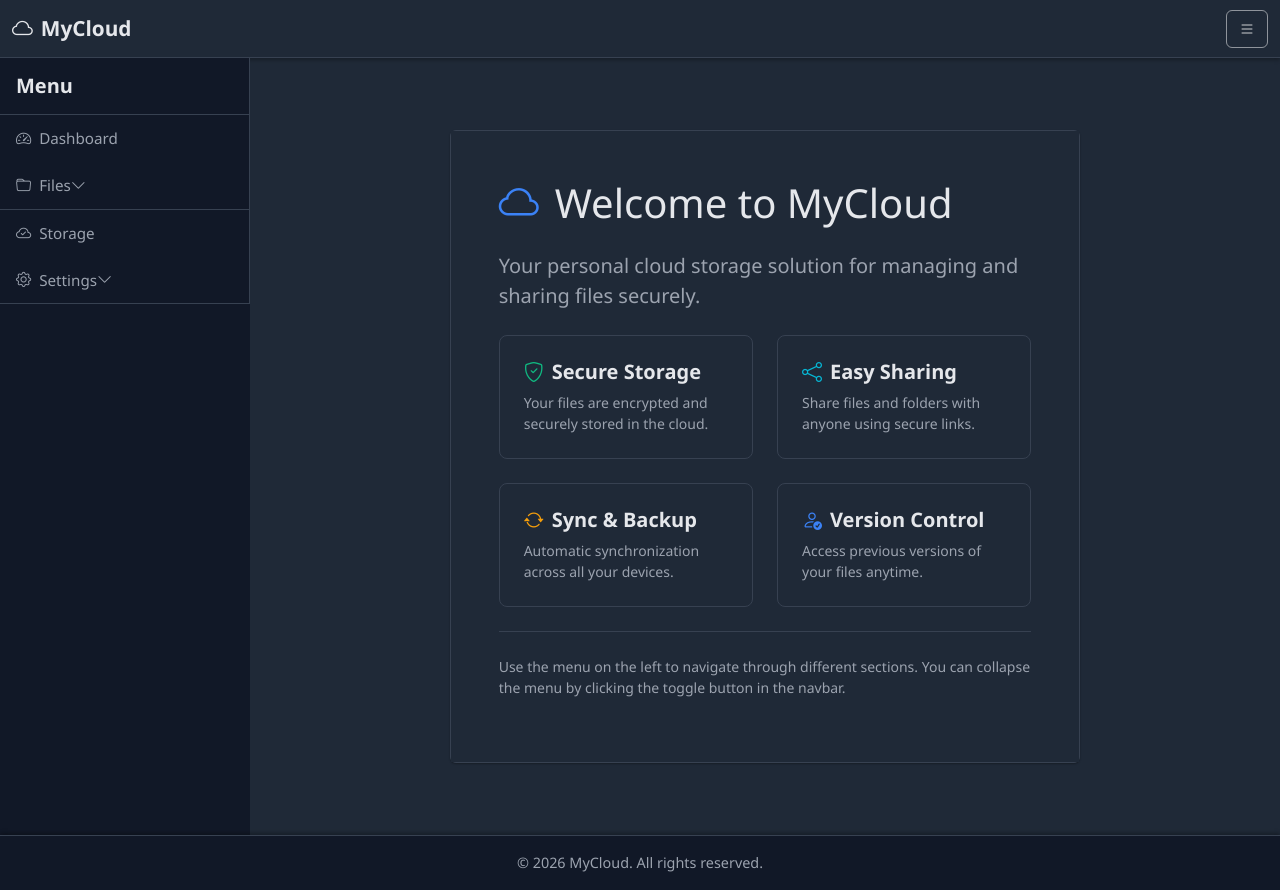
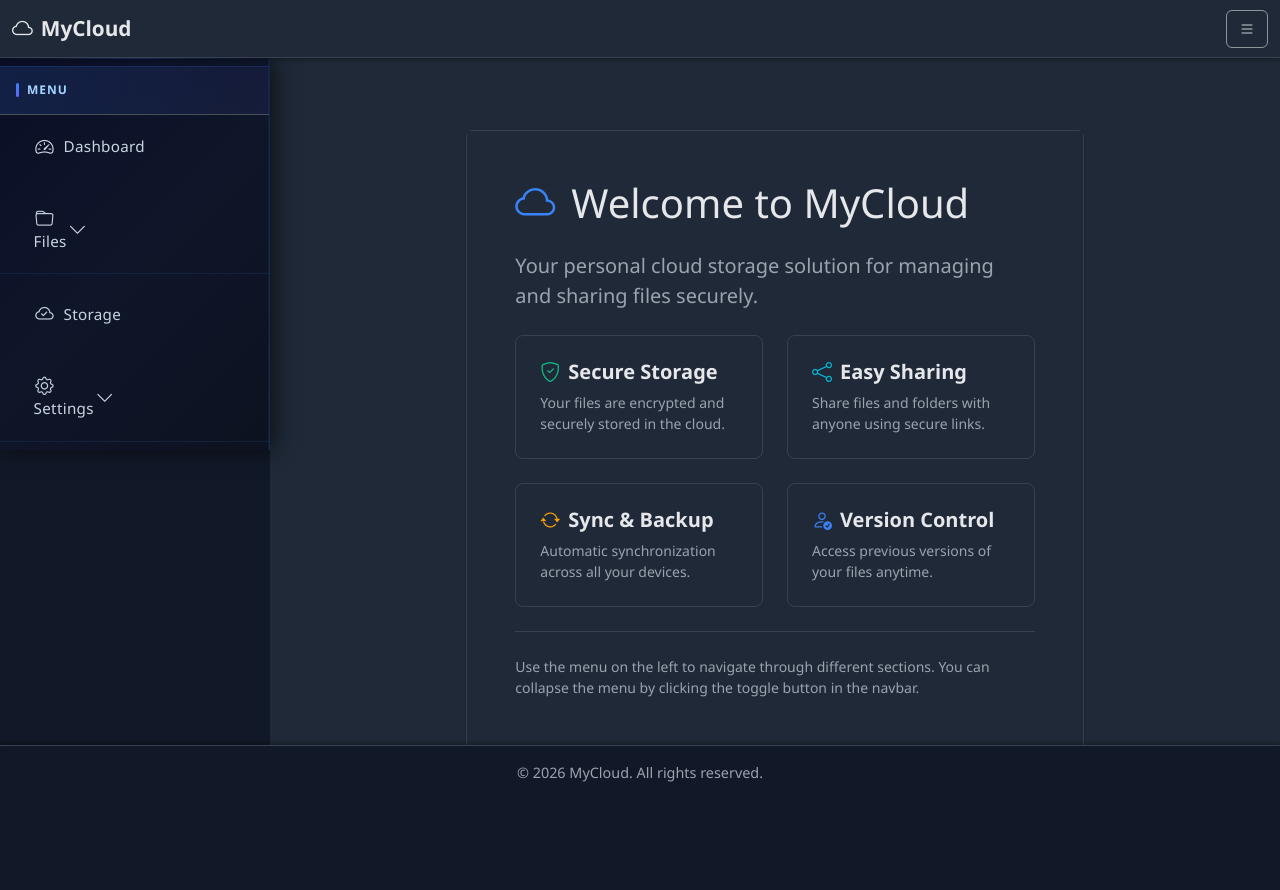
Before and after one commit to bhaskar4k/My-Cloud, an Angular app in the folder app/: page /home in a window 1280 px wide. After the commit the page ends 800 px from the top, so only its background shows below. Built offline with nearby package versions, Linux system fonts and the light colour scheme.

Commit message:
ui light to dark mode

```diff
--- a/app/src/app/page-components/home/home.component.html
+++ b/app/src/app/page-components/home/home.component.html
@@ -45,4 +45,52 @@
             </div>
         </div>
     </div>
+
+
+    <div class="row">
+        <div class="col-lg-8 mx-auto">
+            <div class="card shadow-sm">
+                <div class="card-body p-5">
+                    <h1 class="card-title mb-4">
+                        <i class="bi bi-cloud me-3" style="font-size: 2.5rem; color: #3b82f6;"></i>Welcome to MyCloud
+                    </h1>
+                    <p class="card-text lead text-muted mb-4">
+                        Your personal cloud storage solution for managing and sharing files securely.
+                    </p>
+                    <div class="row g-4">
+                        <div class="col-md-6">
+                            <div class="feature-box">
+                                <h5><i class="bi bi-shield-check text-success me-2"></i>Secure Storage</h5>
+                                <p class="text-muted small">Your files are encrypted and securely stored in the cloud.
+                                </p>
+                            </div>
+                        </div>
+                        <div class="col-md-6">
+                            <div class="feature-box">
+                                <h5><i class="bi bi-share text-info me-2"></i>Easy Sharing</h5>
+                                <p class="text-muted small">Share files and folders with anyone using secure links.</p>
+                            </div>
+                        </div>
+                        <div class="col-md-6">
+                            <div class="feature-box">
+                                <h5><i class="bi bi-arrow-repeat text-warning me-2"></i>Sync & Backup</h5>
+                                <p class="text-muted small">Automatic synchronization across all your devices.</p>
+                            </div>
+                        </div>
+                        <div class="col-md-6">
+                            <div class="feature-box">
+                                <h5><i class="bi bi-person-check text-primary me-2"></i>Version Control</h5>
+                                <p class="text-muted small">Access previous versions of your files anytime.</p>
+                            </div>
+                        </div>
+                    </div>
+                    <hr class="my-4" />
+                    <p class="text-muted small">
+                        Use the menu on the left to navigate through different sections. You can collapse the menu by
+                        clicking the toggle button in the navbar.
+                    </p>
+                </div>
+            </div>
+        </div>
+    </div>
 </div>
--- a/app/src/app/page-components/layout/footer/footer.component.css
+++ b/app/src/app/page-components/layout/footer/footer.component.css
@@ -1,7 +1,11 @@
 footer {
+    position: sticky;
+    bottom: 0;
+    z-index: 999;
     background-color: #111827 !important;
     border-top: 1px solid #374151;
     box-shadow: 0 -2px 4px rgba(0, 0, 0, 0.3);
+    flex-shrink: 0;
 }
 
 footer p {
--- a/app/src/app/page-components/layout/layout-base/layout-base.component.css
+++ b/app/src/app/page-components/layout/layout-base/layout-base.component.css
@@ -28,8 +28,28 @@
     overflow: auto !important;
 }
 
-/* Layout-specific styles - dark theme */
+/* Layout structure for sticky navbar and footer */
+div.d-flex.flex-column.vh-100 {
+    display: flex;
+    flex-direction: column;
+    height: 100vh;
+    overflow: hidden;
+}
+
+/* Main content area with flex grow */
+div.d-flex.flex-grow-1 {
+    display: flex;
+    flex-grow: 1;
+    min-height: 0;
+    overflow: hidden;
+}
+
+/* Main content scrollable */
 main {
     background-color: #1f2937;
     color: #e5e7eb;
+    flex: 1;
+    overflow-y: auto;
+    overflow-x: hidden;
+    min-height: 0;
 }
--- a/app/src/app/page-components/layout/navbar/navbar.component.css
+++ b/app/src/app/page-components/layout/navbar/navbar.component.css
@@ -1,7 +1,11 @@
 .navbar {
+    position: sticky;
+    top: 0;
+    z-index: 1000;
     box-shadow: 0 2px 4px rgba(0, 0, 0, 0.3);
     background-color: #1f2937 !important;
     border-bottom: 1px solid #374151;
+    flex-shrink: 0;
 }
 
 .navbar-brand {
--- a/app/src/app/page-components/layout/side-panel/side-panel.component.css
+++ b/app/src/app/page-components/layout/side-panel/side-panel.component.css
@@ -1,11 +1,28 @@
+/* Modern Stylish Side Panel */
 .side-panel {
-  background-color: #111827;
-  border-right: 1px solid #374151;
-  min-width: 250px;
-  max-width: 250px;
+  background: linear-gradient(135deg, #0a0e27 0%, #0f1629 50%, #0d1220 100%);
+  border-right: 1px solid rgba(59, 130, 246, 0.2);
+  min-width: 270px;
+  max-width: 270px;
   overflow-y: auto;
-  transition: all 0.3s ease;
+  overflow-x: hidden;
+  transition: all 0.3s cubic-bezier(0.4, 0, 0.2, 1);
   position: relative;
+  box-shadow: 4px 0 20px rgba(0, 0, 0, 0.6), inset -1px 0 1px rgba(59, 130, 246, 0.1);
+  display: flex;
+  flex-direction: column;
+  backdrop-filter: blur(10px);
+}
+
+.side-panel::before {
+  content: '';
+  position: absolute;
+  top: 0;
+  left: 0;
+  right: 0;
+  height: 1px;
+  background: linear-gradient(90deg, transparent, rgba(59, 130, 246, 0.3), transparent);
+  pointer-events: none;
 }
 
 .side-panel.closed {
@@ -13,66 +30,200 @@
   max-width: 0;
   border-right: none;
   overflow: hidden;
+  box-shadow: none;
+}
+
+/* Scrollbar Styling */
+.side-panel::-webkit-scrollbar {
+  width: 6px;
+}
+
+.side-panel::-webkit-scrollbar-track {
+  background: transparent;
+}
+
+.side-panel::-webkit-scrollbar-thumb {
+  background: linear-gradient(180deg, rgba(59, 130, 246, 0.4), rgba(99, 102, 241, 0.4));
+  border-radius: 10px;
+  transition: all 0.3s ease;
+}
+
+.side-panel::-webkit-scrollbar-thumb:hover {
+  background: linear-gradient(180deg, rgba(59, 130, 246, 0.6), rgba(99, 102, 241, 0.6));
 }
 
 .side-panel-content {
   padding: 0;
+  flex: 1;
 }
 
 .side-panel-content h5 {
-  color: #e5e7eb;
-  border-bottom-color: #374151 !important;
-  font-weight: 600;
+  color: #a5d6ff;
+  background: linear-gradient(90deg, rgba(59, 130, 246, 0.15) 0%, rgba(99, 102, 241, 0.08) 100%);
+  border-bottom: 1px solid rgba(59, 130, 246, 0.25);
+  border-top: 1px solid rgba(59, 130, 246, 0.15);
+  font-weight: 800;
+  padding: 1.2rem 1.5rem;
+  margin: 0.5rem 0 0 0;
+  letter-spacing: 1px;
+  text-transform: uppercase;
+  font-size: 0.75rem;
+  display: flex;
+  align-items: center;
+  gap: 0.5rem;
+  position: relative;
+}
+
+.side-panel-content h5::before {
+  content: '';
+  width: 3px;
+  height: 14px;
+  background: linear-gradient(180deg, #3b82f6, #6366f1);
+  border-radius: 2px;
 }
 
 .nav-link {
-  color: #9ca3af !important;
-  padding: 0.75rem 1rem !important;
+  color: #cbd5e1 !important;
+  padding: 0.9rem 1.35rem !important;
   border: none;
-  background: none;
+  background: transparent;
   text-align: left;
   cursor: pointer;
-  transition: all 0.2s ease;
+  transition: all 0.3s cubic-bezier(0.4, 0, 0.2, 1);
   font-size: 0.95rem;
+  display: flex;
+  align-items: center;
+  justify-content: flex-start;
+  margin: 0.4rem 0.75rem;
+  border-radius: 0.75rem;
+  font-weight: 500;
+  letter-spacing: 0.3px;
+  position: relative;
+  overflow: hidden;
+}
+
+.nav-link::before {
+  content: '';
+  position: absolute;
+  left: 0;
+  top: 0;
+  width: 0;
+  height: 100%;
+  background: linear-gradient(90deg, rgba(59, 130, 246, 0.2), transparent);
+  transition: width 0.3s ease;
+  border-radius: 0.75rem;
 }
 
 .nav-link:hover {
-  background-color: #1f2937;
-  color: #e5e7eb !important;
+  background-color: rgba(59, 130, 246, 0.1);
+  color: #a5d6ff !important;
+  transform: translateX(6px);
+  box-shadow: inset 0 0 12px rgba(59, 130, 246, 0.1);
+}
+
+.nav-link:hover::before {
+  width: 100%;
+}
+
+.nav-link:hover i {
+  color: #60a5fa;
+  transform: scale(1.15) rotate(5deg);
 }
 
 .nav-link.active {
-  background-color: #3b82f6;
-  color: white !important;
-  border-left: 4px solid #1e40af;
+  background: linear-gradient(90deg, rgba(59, 130, 246, 0.25) 0%, rgba(99, 102, 241, 0.15) 100%);
+  color: #a5d6ff !important;
+  border-left: 3px solid #3b82f6;
+  padding-left: calc(1.35rem - 3px) !important;
+  font-weight: 700;
+  box-shadow: 0 4px 12px rgba(59, 130, 246, 0.15), inset 0 0 12px rgba(59, 130, 246, 0.08);
+}
+
+.nav-link.active i {
+  color: #60a5fa;
+  transform: scale(1.2);
 }
 
 .nav-link i {
-  width: 20px;
+  width: 22px;
+  height: 22px;
+  margin-right: 0.85rem;
+  font-size: 1.15rem;
+  transition: all 0.3s cubic-bezier(0.4, 0, 0.2, 1);
+  display: flex;
+  align-items: center;
+  justify-content: center;
+  flex-shrink: 0;
 }
 
+.menu-item-group {
+  border-bottom: 1px solid rgba(59, 130, 246, 0.12);
+  margin: 0.5rem 0;
+  transition: all 0.3s ease;
+}
+
+.menu-item-group:hover {
+  border-bottom-color: rgba(59, 130, 246, 0.2);
+}
+
+/* Submenu Styling */
 .submenu {
-  background-color: #0f172a;
+  background: linear-gradient(180deg, rgba(30, 58, 138, 0.2) 0%, rgba(15, 23, 42, 0.5) 100%);
+  border-left: 3px solid rgba(59, 130, 246, 0.25);
+  border-radius: 0.5rem;
+  margin: 0.3rem 0.75rem 0.3rem 0.75rem;
+  overflow: hidden;
+  transition: all 0.3s ease;
+}
+
+.submenu:hover {
+  background: linear-gradient(180deg, rgba(30, 58, 138, 0.3) 0%, rgba(15, 23, 42, 0.6) 100%);
+  border-left-color: rgba(59, 130, 246, 0.4);
+  box-shadow: inset 0 0 10px rgba(59, 130, 246, 0.05);
 }
 
 .submenu-link {
-  padding-left: 2.5rem !important;
+  padding-left: 2.75rem !important;
   font-size: 0.9rem;
-  color: #9ca3af !important;
+  color: #b8c5d6 !important;
+  margin: 0.25rem 0 !important;
+  transition: all 0.25s cubic-bezier(0.4, 0, 0.2, 1);
+  display: block;
+  position: relative;
+  font-weight: 400;
+  letter-spacing: 0.2px;
+}
+
+.submenu-link::before {
+  content: '▸';
+  position: absolute;
+  left: 1rem;
+  color: rgba(59, 130, 246, 0.4);
+  transition: all 0.3s ease;
 }
 
 .submenu-link:hover {
-  background-color: #1f2937;
-  color: #e5e7eb !important;
+  background-color: rgba(59, 130, 246, 0.12);
+  color: #7dd3fc !important;
+  padding-left: 3rem !important;
+}
+
+.submenu-link:hover::before {
+  color: #3b82f6;
+  transform: translateX(6px);
 }
 
 .submenu-link.active {
-  background-color: #3b82f6;
-  color: white !important;
-  border-left: 4px solid #1e40af;
-  padding-left: calc(2.5rem - 4px) !important;
+  background: linear-gradient(90deg, rgba(59, 130, 246, 0.2), transparent);
+  color: #60a5fa !important;
+  border-left: 2px solid #3b82f6;
+  padding-left: calc(2.75rem - 2px) !important;
+  font-weight: 600;
+  box-shadow: inset 0 0 8px rgba(59, 130, 246, 0.1);
 }
 
-.menu-item-group {
-  border-bottom: 1px solid #374151;
+.submenu-link.active::before {
+  content: '▸';
+  color: #3b82f6;
+  font-weight: bold;
 }
```
